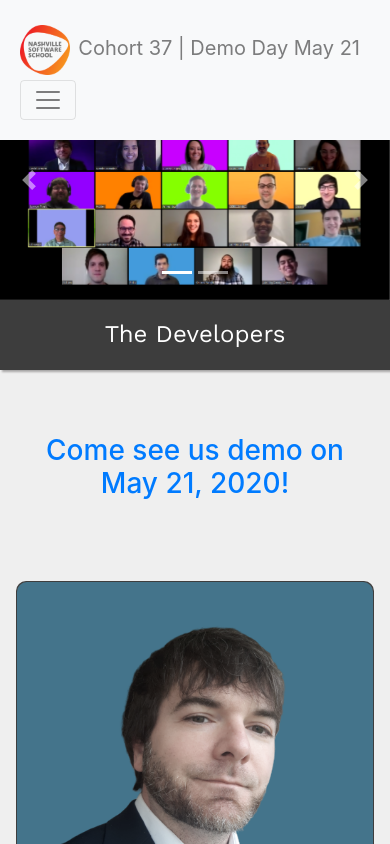
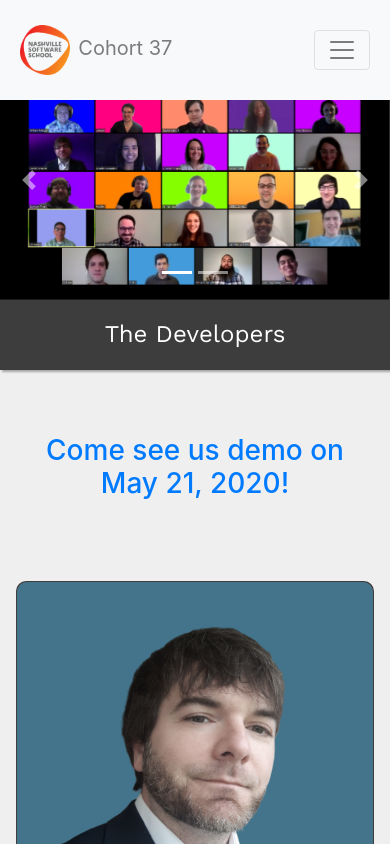
Before and after one commit to nss-cohort-37/nss-cohort-37.github.io, a React (Create React App) app: page / in a window 390 px wide. Shown: the top 844 px of the page. Built offline with nearby package versions, Linux system fonts and the light colour scheme.

Commit message:
hide demo date in header on mobile

```diff
--- a/src/App.css
+++ b/src/App.css
@@ -274,6 +274,9 @@ button {
   /* body {
       background: url("../assets/images/bg.jpg") repeat;
   } */
+  #brand__demo-date {
+    display: none;
+  }
   .jumbotron.jumbotron-fluid img {
     background: white;
     margin-top: 30px;
--- a/src/components/Header.js
+++ b/src/components/Header.js
@@ -25,7 +25,7 @@ export default function Header() {
             alt="NSS Logo"
           />
           <NavbarText style={{ padding: "8px" }}>
-            Cohort 37 | Demo Day May 21
+            Cohort 37 <span id="brand__demo-date">| Demo Day May 21</span>
           </NavbarText>
         </NavbarBrand>
         <NavbarToggler onClick={toggle} />
```
